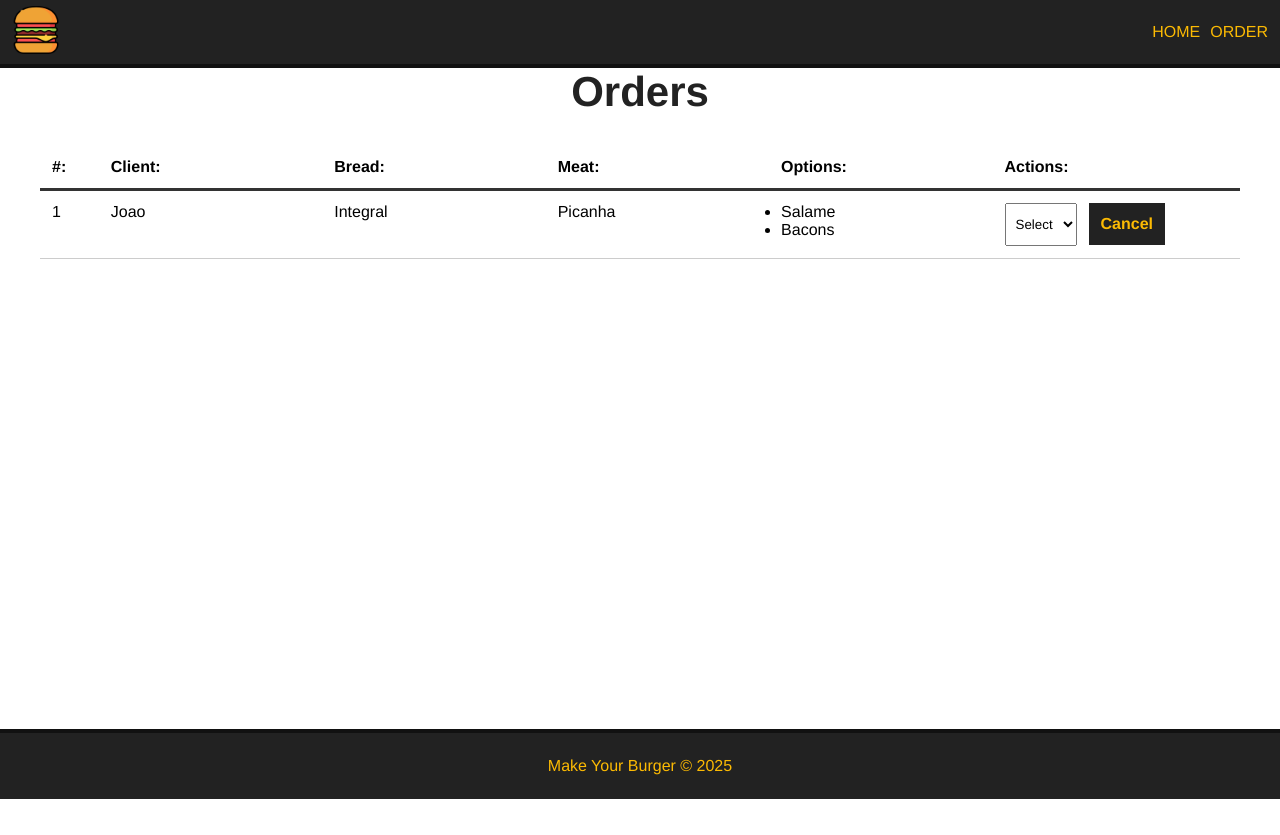
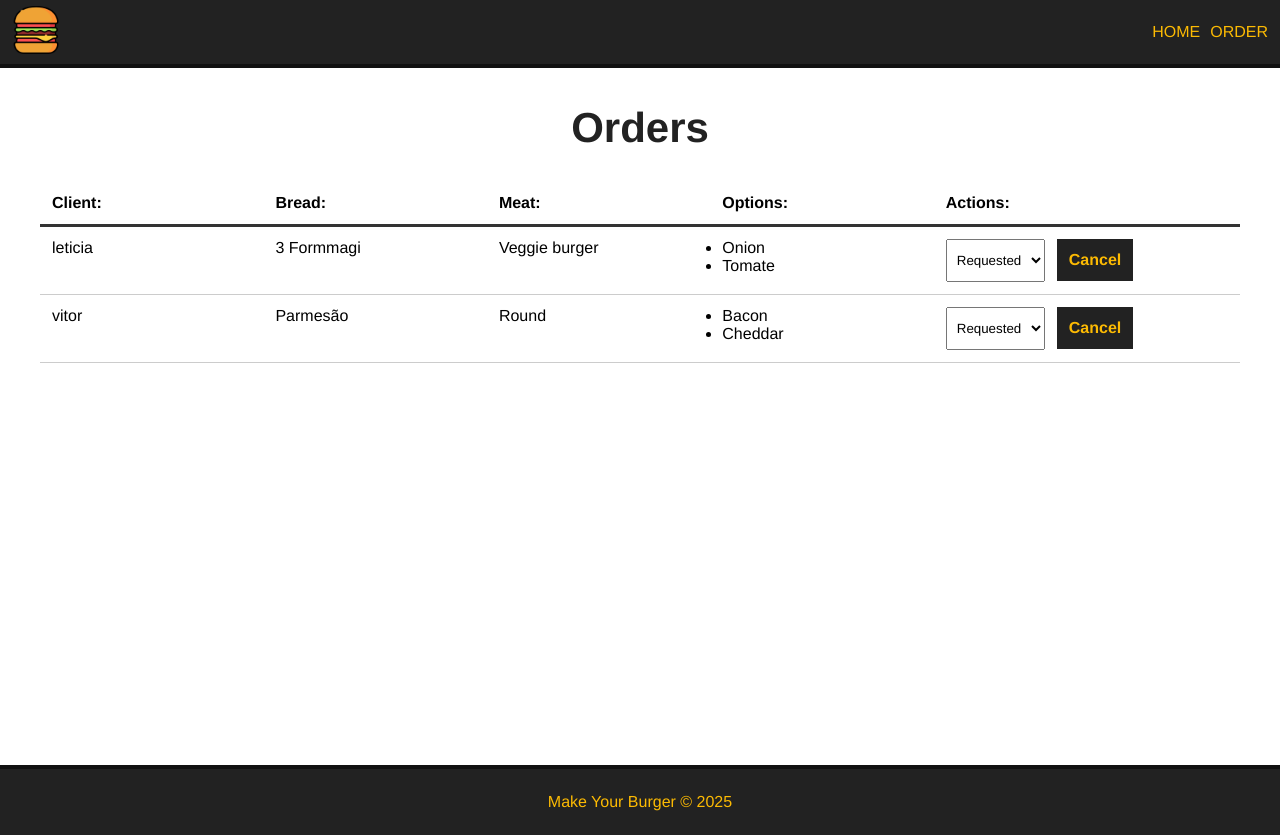
Before and after one commit to VitorTorquato/hamburger-vue-front, a Vue app: page /order in a window 1280 px wide. Before the commit the page ends 800 px from the top, so only its background shows below. Built offline with nearby package versions, Linux system fonts and the light colour scheme; data requests are answered from the project's data file.

Commit message:
getting data to order page, deleting item from database

```diff
--- a/db/db.json
+++ b/db/db.json
@@ -79,32 +79,26 @@
   ],
   "burgers": [
     {
-      "id": "d43b",
-      "name": "Vitor Torquato de Sousa",
-      "meat": "meat.type",
+      "id": "3b8a",
+      "name": "leticia",
+      "meat": "Veggie burger",
+      "bread": "3 Formmagi",
+      "options": [
+        "Onion",
+        "Tomate"
+      ],
+      "status": "Requested"
+    },
+    {
+      "id": "183d",
+      "name": "vitor",
+      "meat": "Round",
+      "bread": "Parmesão",
       "options": [
         "Bacon",
         "Cheddar"
       ],
       "status": "Requested"
-    },
-    {
-      "id": "d8d6",
-      "name": "Vitor Torquato de Sousa",
-      "meat": "meat.type",
-      "options": [
-        "Cheddar"
-      ],
-      "status": "Requested"
-    },
-    {
-      "id": "064d",
-      "name": "leticia",
-      "meat": "meat.type",
-      "options": [
-        "Picles"
-      ],
-      "status": "Requested"
     }
   ]
 }
--- a/src/components/Dashboard/Dashboard.vue
+++ b/src/components/Dashboard/Dashboard.vue
@@ -1,6 +1,44 @@
 <script>
     export default{
-        name:'Dashboard'
+        name:'Dashboard',
+        data(){
+            return{
+                burgers: null,
+                burger_id:null,
+                status:[]
+            }
+        },
+        methods:{
+            async getOrders(){
+                const req = await fetch("http://localhost:3000/burgers")
+                const data = await req.json();
+
+                this.burgers = data;
+
+                //getting status
+                this.getStatus();
+            },
+            async getStatus(){
+                const req = await fetch("http://localhost:3000/status");
+                const data = await req.json();
+
+                this.status = data;
+            },
+            async deleteBurguer(id){
+                const req = await fetch(`http://localhost:3000/burgers/${id}` , {
+                    method: "DELETE"
+                });
+
+
+                const res = await req.json();
+
+                this.getOrders();
+
+            }
+        },
+        mounted(){
+            this.getOrders()
+        }
     }
 </script>
 
@@ -8,7 +46,7 @@
    <div id="burger-table">
     <div>
       <div id="burger-table-heading">
-        <div class="order-id">#:</div>
+
         <div>Client:</div>
         <div>Bread:</div>
         <div>Meat:</div>
@@ -17,24 +55,23 @@
       </div>
     </div>
     <div id="burger-table-rows">
-      <div class="burger-table-row">
-        <div class="order-number">1</div>
-        <div>Joao</div>
-        <div>Integral</div>
-        <div>Picanha</div>
+      <div class="burger-table-row" v-for="burger in burgers" :key="burger.id">
+
+        <div>{{ burger.name }}</div>
+        <div>{{ burger.bread }}</div>
+        <div>{{ burger.meat }}</div>
         <div>
           <ul>
-            <li>Salame</li>
-            <li>Bacons</li>
+            <li v-for="(option, index) in burger.options" :key="index">{{ option }}</li>
           </ul>
         </div>
         <div>
           <select name="status" class="status">
-            <option value="">
-                Select
+            <option v-for="s in status" :key="s.id" :value="s.type" :selected="burger.status == s.type">
+                {{ s.type }}
             </option>
           </select>
-          <button class="delete-btn">Cancel</button>
+          <button class="delete-btn" @click="deleteBurguer(burger.id)">Cancel</button>
         </div>
       </div>
     </div>
--- a/src/components/Form/BurguerForm.vue
+++ b/src/components/Form/BurguerForm.vue
@@ -11,9 +11,9 @@
 
                 <div class="input_container">
                     <label for="breads">Select your bread</label>
-                    <select type="select" name="breads" id="breads" v-model="breads">
+                    <select type="select" name="bread" id="bread" v-model="bread">
                         <option value="">Select one bread</option>
-                        <option v-for="bread in breads" :key="bread.id" value="bread.tipo">{{ bread.type }}</option>
+                        <option v-for="bread in breads" :key="bread.id" :value="bread.type">{{ bread.type }}</option>
                     </select>
                 </div>
 
@@ -21,7 +21,7 @@
                     <label for="meat">Select your meat</label>
                     <select type="select" name="meat" id="meat" v-model="meat">
                         <option value="">Select one meat</option>
-                        <option v-for="meat in meats" :key="meat.id" value="meat.type">{{ meat.type }}</option>
+                        <option v-for="meat in meats" :key="meat.id" :value="meat.type">{{ meat.type }}</option>
                     </select>
                 </div>
 
@@ -55,7 +55,7 @@
                 meats: null,
                 optiondata:null,
                 name:null,
-                brad:null,
+                bread:null,
                 meat:null,
                 options:[],
                 msg:null,
@@ -78,11 +78,12 @@
                 const data = {
                     name: this.name,
                     meat: this.meat,
-                    bread:this.bread,
+                    bread: this.bread,
                     options: Array.from(this.options),
                     status: "Requested"
                 }
 
+                console.log(data)
                 const dataJson = JSON.stringify(data);
 
                 const req = await fetch("http://localhost:3000/burgers" ,{
--- a/src/views/Order/OrderView.vue
+++ b/src/views/Order/OrderView.vue
@@ -22,4 +22,8 @@
     min-height: calc(100dvh - 139px);
     margin: 0 auto;
   }
+
+  h1{
+    margin-top: 36px;
+  }
 </style>
```
